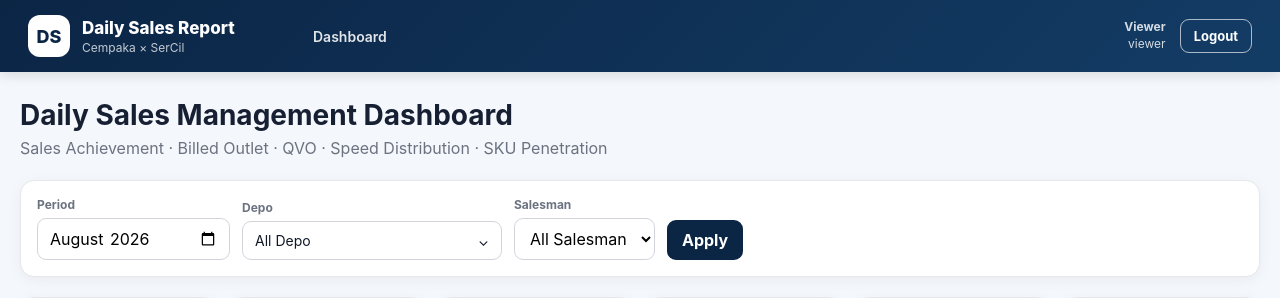
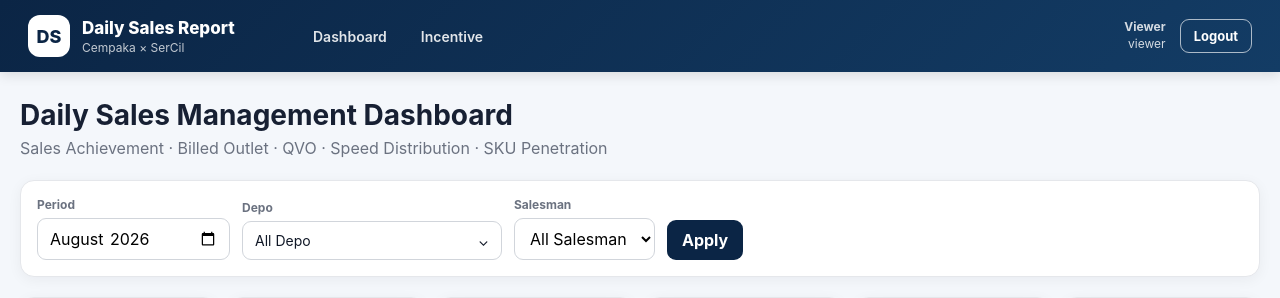
Before and after one commit to benediktusbay/Report-Daily-Cempaka-x-SerCil, a Flask app: page / in a window 1280 px wide. Shown: the top 298 px of the page. Run offline with Flask 3, Linux system fonts and the light colour scheme; data comes from the database, SQL or seed files in the repository; data that the repository does not hold is empty.

Commit message:
Update base V4.2.html

```diff
--- a/templates/base.html
+++ b/templates/base.html
@@ -237,6 +237,10 @@
         Dashboard
       </a>
 
+      <a href="{{ url_for('incentive') }}">
+        Incentive
+      </a>
+
       {% if session.get('role') == 'admin' %}
 
       <a href="{{url_for('incentive')}}">
```
